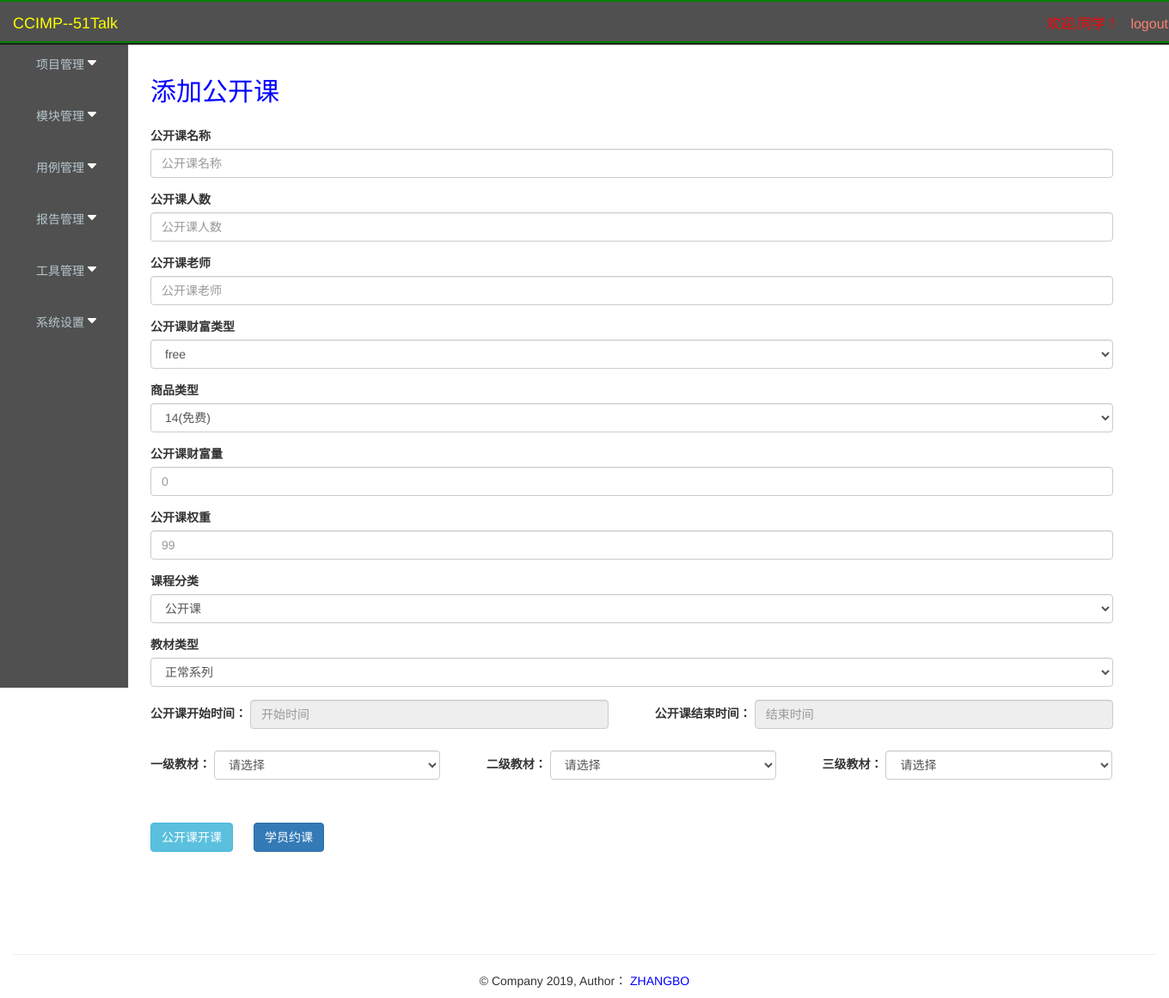
After one commit to zhangbo666/test_ccimp, a Django app: template CCIMP/templates/open_class.html in a window 1360 px wide. The commit adds this page. Shown: the whole page at 86% size. Run offline with Django 3.2, Linux system fonts and the light colour scheme; the template is opened without the code that fills it, so the values that code supplies are empty; some libraries are stand-ins or nearby versions.

```diff
--- a/CCIMP/ccimp_tool_app/urls.py
+++ b/CCIMP/ccimp_tool_app/urls.py
@@ -53,4 +53,15 @@ urlpatterns = [
     #修改课程状态
     path('user_info/course_status/', views.course_status),
 
+
+    #公开课
+    path('open_class/',views.open_class),
+
+    #公开课开课
+    # path('open_class/create_open_class/', views.create_open_class),
+
+    # 公开课学员约课
+    # path('open_class/appoint_open_class/', views.appoint_open_class),
+
+
 ]
--- a/CCIMP/externalClass/publicKeyRsa.py
+++ b/CCIMP/externalClass/publicKeyRsa.py
@@ -65,3 +65,4 @@ def publicKeyRsa(password):
 if __name__ == '__main__':
 
     pwd = publicKeyRsa('111111')
+    print (pwd)
--- a/CCIMP/static/js/saleOrderJs/UserPackageDetail.js
+++ b/CCIMP/static/js/saleOrderJs/UserPackageDetail.js
@@ -13,7 +13,7 @@ function userPackageDetail() {
     var userPasword = $("[name='password_name']").val();
 
     //获取用户套餐详情按钮连击
-    if (userPackageDetailDoubleClick == 0) {
+    if (userPackageDetailDoubleClick === 0) {
 
         userPackageDetailDoubleClick = 1;
 
--- a/CCIMP/templates/common/common_left.html
+++ b/CCIMP/templates/common/common_left.html
@@ -240,6 +240,13 @@
                                     </p>
                                 </a>
 
+                                <a href="/tool/open_class/">
+                                    <p class="zcd" id="zcd39">
+                                        <i class="glyphicon glyphicon-th-list"></i>
+                                        <span>公开课</span>
+                                    </p>
+                                </a>
+
                             </div>
                         </li>
 
@@ -340,9 +347,16 @@
                                         <span>prs-addTeacher</span>
                                     </p>
                                 </a>
+
+                                <a href="/tool/open_class/">
+                                    <p class="zcd" id="zcd40">
+                                        <i class="glyphicon glyphicon-th-list"></i>
+                                        <span>公开课</span>
+                                    </p>
+                                </a>
+
                             </div>
 
-                            </div>
                         </li>
 
                     {% endif %}
--- /dev/null
+++ b/CCIMP/templates/open_class.html
@@ -0,0 +1,214 @@
+{% extends "base.html" %}
+{% block base %}
+
+<style>
+    .op{
+        text-align: center;
+        width:25px;
+
+    }
+
+    .modal.fade.in{
+        top:15%;
+    }
+</style>
+
+
+{% include "common_top.html" %}
+
+<div class="container-fluid">
+
+    <div class="row">
+
+        <!--包含common_left.html-->
+        {% include "common_left.html"%}
+
+        <div style="margin-left: 135px;width: 1200px;" class="col-sm-9 col-sm-offset-3 col-md-10 col-md-offset-2 main">
+
+            <div class="box box-primary">
+                <div class="box-header with-border">
+                    <h2 class="box-title" style="color: blue;">添加公开课</h2>
+                </div>
+
+                <div class="box-body" style="margin-top: 25px;">
+                    <div class="form-group">
+                        <label>公开课名称</label>
+                        <input type="text" name="open_class_name" id="open_class_name" class="form-control" placeholder="公开课名称"/>
+                    </div>
+
+                    <div class="form-group">
+                        <label>公开课人数</label>
+                        <input type="text" name="capacity_name" id="capacity_name" class="form-control" placeholder="公开课人数"/>
+                    </div>
+
+                    <div class="form-group">
+                        <label>公开课老师</label>
+                        <input type="text" name="c_tea_ids_name" id="c_tea_ids_name" class="form-control" placeholder="公开课老师"/>
+                    </div>
+
+                    <div class="form-group">
+                        <label>公开课财富类型</label>
+                        <div class="cost_type">
+                            <select name="cost_type_name" class="form-control select2">
+                                <option value="free">free</option>
+                                <option value="class_time">class_time</option>
+                                <option value="point">point</option>
+                                <option value="money">money</option>
+                            </select>
+                        </div>
+                    </div>
+
+                    <div class="form-group">
+                        <label>商品类型</label>
+                        <div class="code_item_id">
+                            <select name="code_item_id_name" class="form-control select2">
+                                <option value="14">14(免费)</option>
+                                <option value="19">19(付费课时)</option>
+                                <option value="1">1(付费次卡)</option>
+                                <option value="15">15(付费钱)</option>
+                            </select>
+                        </div>
+                    </div>
+
+                    <div class="form-group">
+                        <label>公开课财富量</label>
+                        <input type="text" name="code_num_name" id="code_num_name" class="form-control" placeholder="0"/>
+                    </div>
+
+                    <div class="form-group">
+                        <label>公开课权重</label>
+                        <input type="text" name="priority_name" id=priority_name" class="form-control" placeholder="99"/>
+                    </div>
+
+                    <div class="form-group">
+                        <label>课程分类</label>
+                        <div class="course_type">
+                            <select name="course_type_name" class="form-control select2">
+                                <option value="6">公开课</option>
+                                <option value="22">8+1课</option>
+                            </select>
+                        </div>
+                    </div>
+
+                    <div class="form-group">
+                        <label>教材类型</label>
+                        <div class="book_type">
+                            <select name="book_type_name" class="form-control select2">
+                                <option value="1">正常系列</option>
+                                <option value="2">非系列</option>
+                            </select>
+                        </div>
+                    </div>
+
+                    <div class="form-inline">
+                        <div class="form-group">
+                            <label>公开课开始时间：</label>
+                            <input type="text" name="start_time" id="start_time" class="form-control" placeholder="开始时间"
+                                   style="width: 417px;" readonly/>
+                        </div>
+
+                        <div class="form-group">
+                            <label style="margin-left: 50px;">公开课结束时间：</label>
+                            <input type="text" name="end_time" id="end_time" class="form-control" placeholder="结束时间" style="width: 417px;" readonly/>
+                        </div>
+                    </div>
+
+                    <div class="form-inline" style="margin-top: 25px;">
+                        <div class="form-group">
+                            <div class="c_cate_id1">
+                                <label>一级教材：</label>
+                                <select name="c_cate_id1_name" class="form-control select2" style="width: 263px;">
+                                    <option value="0">请选择</option>
+                                </select>
+                            </div>
+                        </div>
+
+                        <div class="form-group">
+                            <div class="c_cate_id2">
+                                <label style="margin-left: 50px;">二级教材：</label>
+                                <select name="c_cate_id2_name" class="form-control select2" style="width: 263px;">
+                                    <option value="0">请选择</option>
+                                </select>
+                            </div>
+                        </div>
+
+                        <div class="form-group">
+                            <div class="book_id">
+                                <label style="margin-left: 50px;">三级教材：</label>
+                                <select name="book_id_name" class="form-control select2" style="width: 264px;">
+                                    <option value="0">请选择</option>
+                                </select>
+                            </div>
+                        </div>
+
+                    </div>
+                </div>
+            </div>
+
+
+            <button class="btn btn-info" type="submit" id="openClass"
+                    style="margin-top: 50px;"
+                    onclick="return openClass()">公开课开课</button>
+
+            <button class="btn btn-primary" type="submit" id="userAppointOpenClass" data-keyboard="false"
+                    data-toggle="modal" data-target="#myModalUserSmsContent"
+                    style="margin-left: 20px;margin-top: 50px;"
+                    onclick="userSmsConnent()">学员约课</button>
+
+            <div id="hide_cancle" style="display: none;">
+
+            </div>
+
+            <!--查看日志的模态框（Modal）-->
+            <div class="modal fade bs-example-modal-lg" id="myModalUserSmsContent" tabindex="1"
+                 role="dialog" aria-labelledby="myModalUserSms" aria-hidden="true">
+                <div class="modal-dialog modal-lg" style="overflow:scroll;width:800px;">
+                    <div class="modal-content">
+
+                        <div class="modal-header">
+                            <button type="button" class="close" data-dismiss="modal" aria-hidden="true">&times;
+                            </button>
+                            <h4 class="modal-title" id="myModalSmsLabel" style="color:blue;">短信内容：</h4>
+
+                        </div>
+
+                        <div class="modal-body" id="modalUserSmsContent" style="height:300px;">
+
+                            <div class="table-responsive">
+
+                                <p style="color:blue">短信验证码：</p>
+                                <textarea class="smsCode" id="sms_code" name="sms_code" style="width: 400px;"></textarea>
+
+                                <br><br>
+
+                                <p style="color:blue">注册后短信内容：</p>
+                                <textarea class="smsContent" rows="3" id="sms_content" name="sms_content" style="width: 700px;height: 180px;"></textarea>
+
+                            </div>
+
+                        </div>
+
+                        <div class="modal-footer">
+
+                            <button type="button" class="btn btn-primary" data-dismiss="modal">关闭</button>
+
+                        </div>
+
+                    </div>
+                </div>
+            </div>
+        </div>
+
+    </div>
+
+</div>
+
+
+<script type="text/javascript">
+
+
+</script>
+
+
+
+{% endblock %}
--- a/CCIMP/templates/tool_user_info.html
+++ b/CCIMP/templates/tool_user_info.html
@@ -209,7 +209,7 @@
             <!--查看日志的模态框（Modal）-->
             <div class="modal fade bs-example-modal-lg" id="myModalUserSmsContent" tabindex="1"
                  role="dialog" aria-labelledby="myModalUserSms" aria-hidden="true">
-                <div class="modal-dialog modal-lg" style="overflow:scroll;width:800px;">
+                <div class="modal-dialog modal-lg" style="overflow:scroll;width:900px;">
                     <div class="modal-content">
 
                         <div class="modal-header">
```
Also changed, not shown: CCIMP/ccimp_tool_app/views.py (+49 -11 lines), CCIMP/db_config/db_config.py (+16 -0 lines), CCIMP/db_config/talkQueryUserOrder.py (+77 -2 lines), CCIMP/externalClass/adminLogin.py (+8 -4 lines), CCIMP/externalClass/getUserRole.py (+3 -4 lines), CCIMP/externalClass/md.py (added, +11 -0 lines), CCIMP/externalClass/smsLoginSmsCode.py (+51 -8 lines), CCIMP/externalClass/userLogin.py (+19 -7 lines), CCIMP/externalClass/userRegister.py (added, +90 -0 lines), CCIMP/static/js/userIforJs/userSmsContent.js (+24 -22 lines), CCIMP/db.sqlite3.
